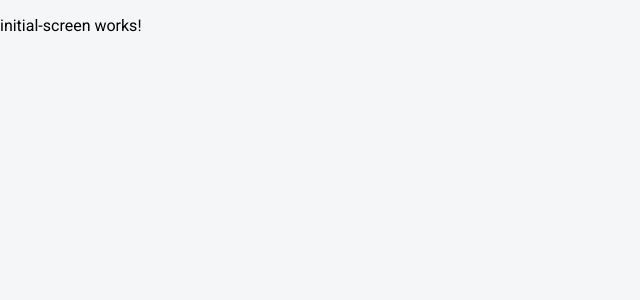
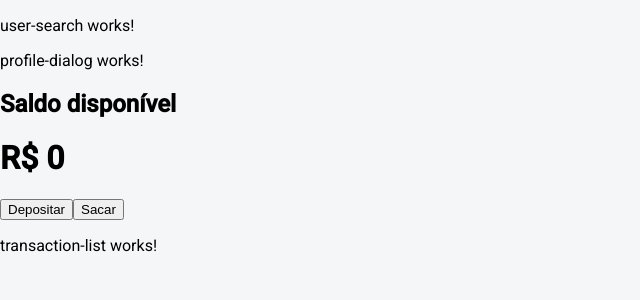
Before and after one commit to rafascampelo/front_case_tecnico, an Angular app: page /home in a window 1280 px wide. Shown: the top 300 px of the page, without its empty margins (0-640 px from the left). Built offline with nearby package versions, Linux system fonts and the light colour scheme; sample sign-in values are in the browser's storage.

Commit message:
feat: login e cadastro

```diff
--- a/src/app/core/services/auth.ts
+++ b/src/app/core/services/auth.ts
@@ -32,7 +32,8 @@ export class AuthService {
   register(data: { name: string; email: string; password: string }) {
     return this.http.post<Client>(`${this.api}/auth`, data).pipe(
       tap((response) => {
-        console.log('Resposta da API:', response); // Debug
+        console.log('Enviando dados para login:', data); // Debug
+        console.log('Resposta da API:', response);
       }),
       catchError((error) => {
         console.error('Erro no cadastro:', error);
--- a/src/app/core/services/client.ts
+++ b/src/app/core/services/client.ts
@@ -0,0 +1,12 @@
+import { HttpClient } from '@angular/common/http';
+import { Injectable } from '@angular/core';
+
+@Injectable({ providedIn: 'root' })
+export class ClientService {
+  private api = 'http://127.0.0.1:8000';
+  constructor(private http: HttpClient) {}
+
+  getClient(id: number) {
+    return this.http.get<{ balance: number }>(`${this.api}/client/${id}`);
+  }
+}
--- a/src/app/feature/pages/initial-screen/initial-screen.html
+++ b/src/app/feature/pages/initial-screen/initial-screen.html
@@ -1 +1,27 @@
-<p>initial-screen works!</p>
+<div class="dashboard">
+
+  <header class="header">
+
+    <app-user-search></app-user-search>
+
+    <app-profile-dialog></app-profile-dialog>
+
+  </header>
+
+  <app-balance-card></app-balance-card>
+
+  <div class="actions">
+
+    <button mat-raised-button color="primary">
+      Depositar
+    </button>
+
+    <button mat-raised-button color="accent">
+      Sacar
+    </button>
+
+  </div>
+
+  <app-transaction-list></app-transaction-list>
+
+</div>
--- a/src/app/feature/pages/initial-screen/initial-screen.ts
+++ b/src/app/feature/pages/initial-screen/initial-screen.ts
@@ -1,8 +1,12 @@
 import { Component } from '@angular/core';
+import { TransactionList } from "../../../shared/components/transaction-list/transaction-list";
+import { BalanceCard } from "../../../shared/components/balance-card/balance-card";
+import { ProfileDialog } from "../../../shared/components/profile-dialog/profile-dialog";
+import { UserSearch } from '../../../shared/components/user-search/user-search';
 
 @Component({
   selector: 'app-initial-screen',
-  imports: [],
+  imports: [TransactionList, BalanceCard, ProfileDialog, UserSearch],
   templateUrl: './initial-screen.html',
   styleUrl: './initial-screen.scss',
 })
--- a/src/app/shared/auth/login/login.html
+++ b/src/app/shared/auth/login/login.html
@@ -5,20 +5,20 @@
   </mat-card-header>
 
   <mat-card-content>
-    <form class="auth-form">
+    <form class="auth-form" [formGroup]="form" (ngSubmit)="login()">
       <mat-form-field appearance="outline">
         <mat-label>E-mail</mat-label>
-        <input matInput type="email" autocomplete="email" />
+        <input matInput type="email" autocomplete="email" formControlName="email" />
         <mat-icon matSuffix>mail</mat-icon>
       </mat-form-field>
 
       <mat-form-field appearance="outline">
         <mat-label>Senha</mat-label>
-        <input matInput type="password" autocomplete="current-password" />
+        <input matInput type="password" autocomplete="current-password" formControlName="password" />
         <mat-icon matSuffix>lock</mat-icon>
       </mat-form-field>
 
-      <button mat-flat-button color="primary" class="submit-button">
+      <button mat-flat-button color="primary" class="submit-button" type="submit">
         Entrar
       </button>
     </form>
--- a/src/app/shared/auth/login/login.ts
+++ b/src/app/shared/auth/login/login.ts
@@ -11,14 +11,17 @@ import { MatIconModule } from '@angular/material/icon';
 import { MatInputModule } from '@angular/material/input';
 @Component({
   selector: 'app-login',
-  imports: [ReactiveFormsModule,
+  standalone: true,
+  imports: [
+    ReactiveFormsModule,
     CommonModule,
     RouterLink,
     MatButtonModule,
     MatCardModule,
     MatFormFieldModule,
     MatIconModule,
-    MatInputModule],
+    MatInputModule,
+  ],
   templateUrl: './login.html',
   styleUrl: './login.scss',
 })
--- a/src/app/shared/auth/register/register.ts
+++ b/src/app/shared/auth/register/register.ts
@@ -9,9 +9,9 @@ import { MatCardModule } from '@angular/material/card';
 import { MatFormFieldModule } from '@angular/material/form-field';
 import { MatIconModule } from '@angular/material/icon';
 import { MatInputModule } from '@angular/material/input';
-import { CdkAriaLive } from "../../../../../node_modules/@angular/cdk/types/_a11y-module-chunk";
 @Component({
   selector: 'app-register',
+  standalone: true,
   imports: [
     ReactiveFormsModule,
     CommonModule,
@@ -20,8 +20,8 @@ import { CdkAriaLive } from "../../../../../node_modules/@angular/cdk/types/_a11
     MatCardModule,
     MatFormFieldModule,
     MatIconModule,
-    MatInputModule
-],
+    MatInputModule,
+  ],
   templateUrl: './register.html',
   styleUrl: './register.scss',
 })
@@ -41,9 +41,6 @@ export class Register {
   }
 
   register() {
-    if (!this.verifyPassword()) {
-      return;
-    }
     console.log('Form value:', this.registerForm.value); // Debug
     this.auth.register(this.registerForm.value).subscribe({
       next: () => {
@@ -56,14 +53,4 @@ export class Register {
       },
     });
   }
-
-  verifyPassword() {
-    const password = this.registerForm.get('password')?.value;
-    if (password.length < 6) {
-      alert('A senha deve conter pelo menos 6 caracteres.');
-      return false;
-    }
-    return true;
-  }
-
 }
--- a/src/app/shared/components/balance-card/balance-card.html
+++ b/src/app/shared/components/balance-card/balance-card.html
@@ -1 +1,9 @@
-<p>balance-card works!</p>
+<div class="balance-card">
+
+<h2>Saldo disponível</h2>
+
+<h1>
+R$ {{balance}}
+</h1>
+
+</div>
--- a/src/app/shared/components/balance-card/balance-card.ts
+++ b/src/app/shared/components/balance-card/balance-card.ts
@@ -1,4 +1,6 @@
 import { Component } from '@angular/core';
+import { ClientService } from '../../../core/services/client';
+import { Client } from '../../../core/interfaces/client.interface';
 
 @Component({
   selector: 'app-balance-card',
@@ -6,4 +8,10 @@ import { Component } from '@angular/core';
   templateUrl: './balance-card.html',
   styleUrl: './balance-card.scss',
 })
-export class BalanceCard {}
+export class BalanceCard {
+
+    balance = 0
+
+  constructor(private clientService: ClientService){
+  }
+}
--- /dev/null
+++ b/src/app/shared/components/user-search/user-search.html
@@ -0,0 +1 @@
+<p>user-search works!</p>
```
Also changed, not shown: src/app/shared/components/user-search/user-search.ts (added, +11 -0 lines), src/app/shared/components/user-search/user-search.scss (added), 1 other file (tests, documents, lock files or other folders).
